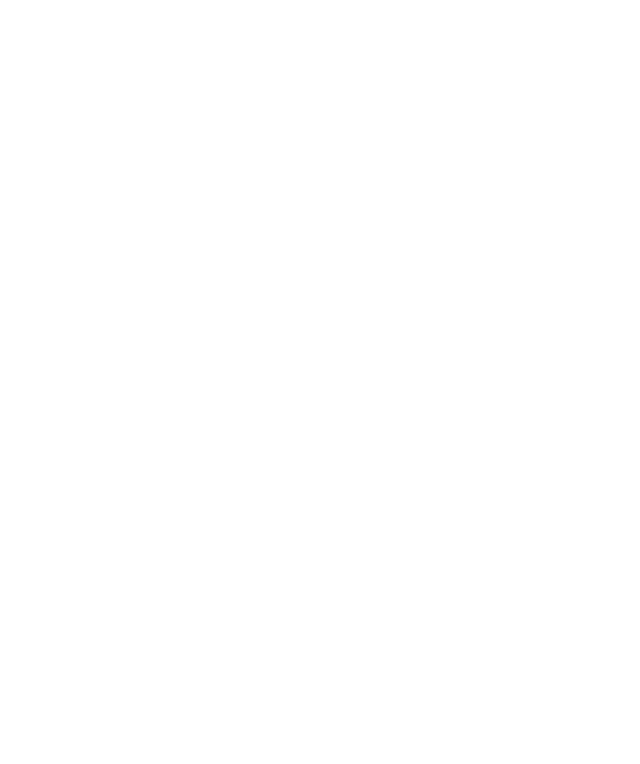
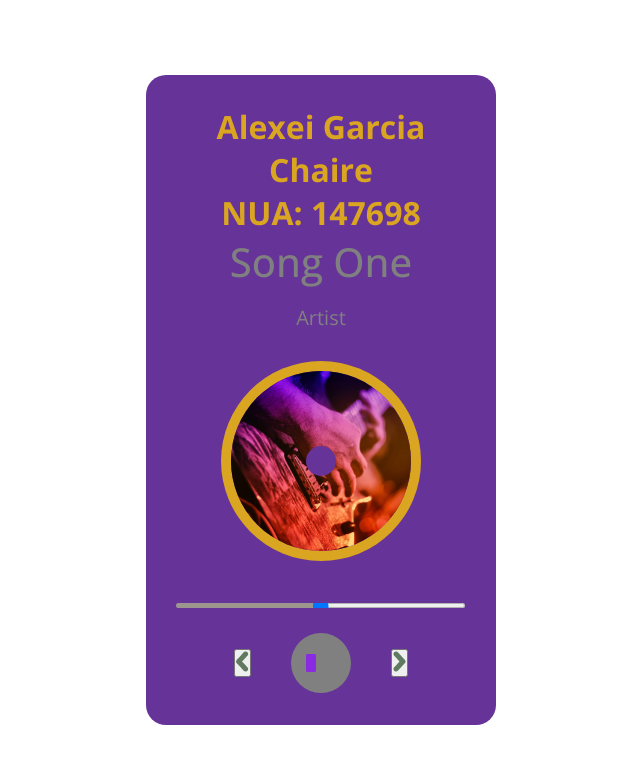
Before and after one commit to Alexei7845/2InicioGit, a plain HTML site: page index.html in a window 1280 px wide. Shown: the whole page, without its empty margins (319-959 px from the left). Drawn offline with nearby package versions, Linux system fonts and the light colour scheme.

Commit message:
reproductor con css

```diff
--- /dev/null
+++ b/css/mp3player.css
@@ -0,0 +1,138 @@
+*{
+    margin: 0;
+    padding: 0;
+    box-sizing: border-box;
+
+}
+
+body{
+    font-family: 'Itim', cursive;
+    font-family: 'Open Sans', sans-serif;
+    width: 100%;
+    height: 100vh;
+    display: flex;
+    justify-content: center;
+    align-items: center;
+}
+/*Llama la clase de music player con . y editas el ancho,alto y el color */
+.music-player{
+    width: 350px;
+    height: 650px;
+    background-color: rebeccapurple;
+    border-radius: 20px;
+    box-shadow: 0 40px 100px rgba(255, 255, 255, 0.1);
+    padding: 30px;
+    color: goldenrod;
+    overflow: hidden;
+}
+
+h1{
+    text-align: center;
+    color:goldenrod;
+}
+.music-name, .artist-name{
+    text-align: center;
+    text-transform: capitalize;
+    color: gray;
+}
+.music-name{
+    font-size: 40px;
+    font-weight: 500;
+    margin-bottom: 15px;
+}
+
+.artist-name{
+    font-size: 20px;
+}
+
+.disk{
+    position: relative;
+    display: block;
+    margin: 40px auto;
+    width: 180px;
+    height: 180px;
+    border-radius: 50%;
+    background-image: url('/images/cover\ 1.png');
+    background-size: cover;
+    box-shadow: 0 0 0 10px;
+    animation: rotate 20s linear infinite;
+    animation-play-state: paused;
+}
+
+.disk.play{
+    animation-play-state: running;
+
+}
+
+.disk::before{
+    content:'';
+    position: absolute;
+    top: 50%;
+    left: 50%;
+    transform: translate(-50%, -50%);
+    width: 30px;
+    height: 30px;
+    border-radius: 50%;
+    background-color: rebeccapurple;
+}
+
+.song-slider{
+    width: 100%;
+    position: relative;
+}
+
+.seek-bar{
+    width: 100%;
+    height: 5px;
+    border-radius: 10px;
+    background-color: brown;
+    overflow: hidden;
+    cursor: pointer;
+}
+
+.seek-bar::-webkit-slider-thumb{
+    width: 1px;
+    height: 20px;
+    box-shadow: -400px 0 0 400px;
+}
+
+.current-time, .song-duration{
+    font-size: 14px;
+}
+
+.song-duration{
+    position: absolute;
+    right: 0;
+}
+
+.controls{
+    width: 60%;
+    display: flex;
+    justify-content: space-between;
+    align-items: center;
+    margin: auto;
+    margin-top: 20px;
+}
+
+.play-btn{
+    position: relative;
+    width: 60px;
+    height: 60px;
+    border-radius: 50%;
+    background-color: gray;
+    cursor: pointer;
+    border: none;
+}
+
+.play-btn span{
+    position: absolute;
+    top: 50%;
+    left: 25%;
+    transform: translateY(-50%);
+    width: 10px;
+    height: 30%;
+    border-radius: 2px;
+    background-color: blueviolet;
+    transition: 0.5s;
+    clip-path: polygon(0 0, 100% 0, 100% 100%, 0 100%);
+}
--- a/index.html
+++ b/index.html
@@ -5,8 +5,41 @@
     <meta http-equiv="X-UA-Compatible" content="IE=edge">
     <meta name="viewport" content="width=device-width, initial-scale=1.0">
     <title>Reproductor</title>
+    <link rel="preconnect" href="https://fonts.googleapis.com">
+    <link rel="preconnect" href="https://fonts.gstatic.com" crossorigin>
+    <link href="https://fonts.googleapis.com/css2?family=Itim&family=Open+Sans:ital,wght@0,300;0,400;0,500;0,600;0,700;0,800;1,300;1,400;1,500;1,600;1,700;1,800&display=swap" rel="stylesheet">
+    <link rel="stylesheet" href="./css/mp3player.css">
 </head>
 <body>
+    <audio src="" id="audio"></audio>
+    <div class="music-player">
+    <h1>Alexei Garcia Chaire</h1>
+    <h1>NUA: 147698</h1>
+    <h2 class="music-name">Song One</h2>
+    <p class="artist-name">Artist</p>
 
+    <div class="disk"></div>
+
+    <div class="song-slider">
+        <input type="range" min="0" class="seek-bar">
+        <span class="current-time"></span>
+        <span class="song-duration"></span>
+    </div>
+
+    <div class="controls">
+        <button class="btn baackward-btn">
+            <img src="./images/pre.png">
+        </button>
+        <button class="play-btn pause">
+            <span></span>
+            <span></span>
+        </button>
+        <button class="btn-foward-btn">
+            <img src="./images/nxt.png">
+        </button>
+    </div>
+</div>
+<script src="./js/data.js"></script>
+<script src="./js/app.js"></script>
 </body>
 </html>
```
Also changed, not shown: images/cover 1.png (added), images/cover 2.png (added), images/cover 3.png (added), images/cover 4.png (added), images/cover 5.png (added), images/nxt.png (added), images/pre.png (added), 5 other files.
